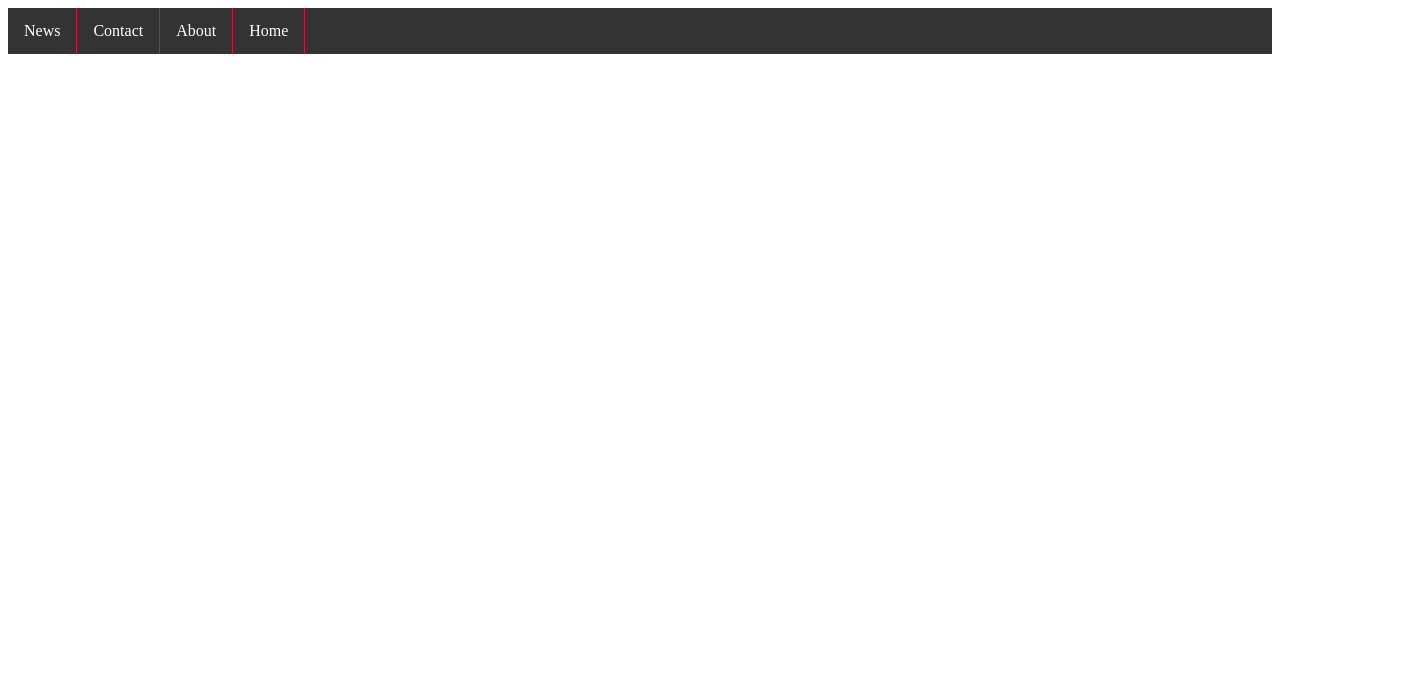
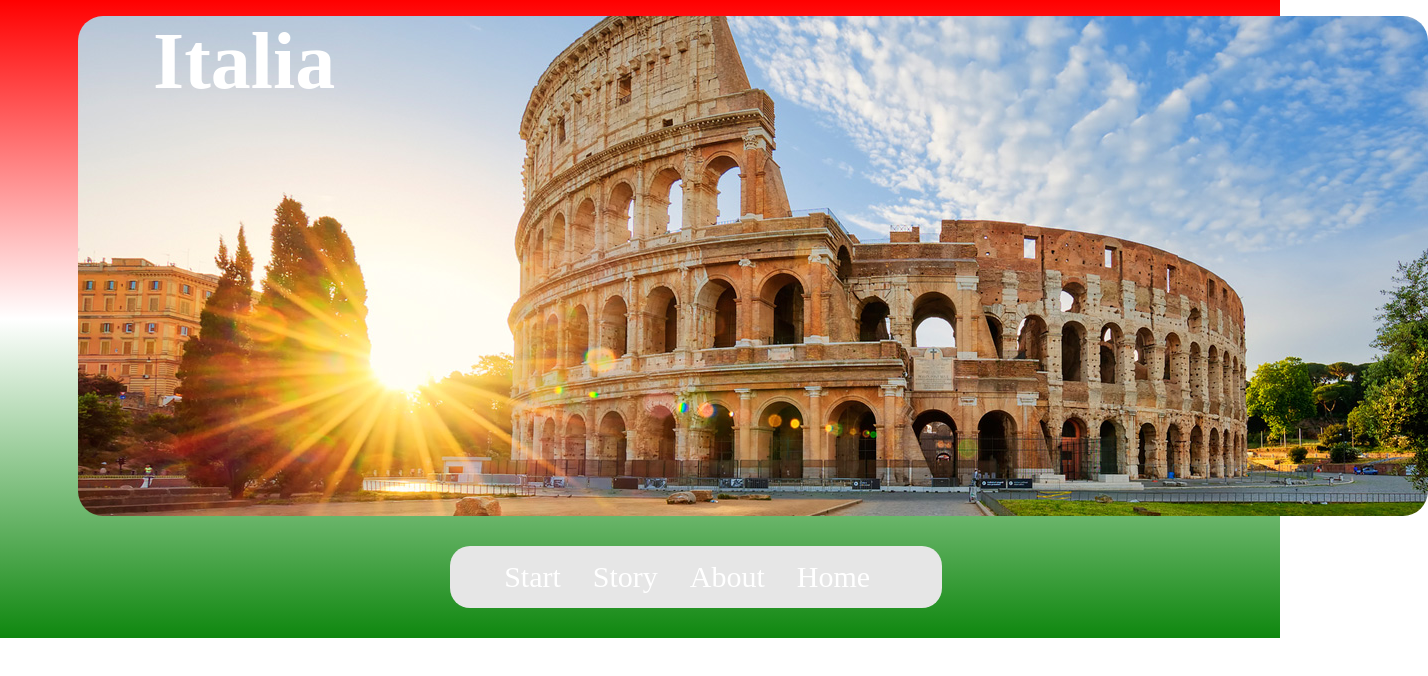
Before and after one commit to DWeb2019/TPC-1, a plain HTML site: page index.html in a window 1280 px wide. Shown: the whole page, 1428 px wide, since content can reach past the window. Drawn offline with Linux system fonts and the light colour scheme.

Commit message:
Header and NavBar Improvements

```diff
--- a/Css/stylesheet.css
+++ b/Css/stylesheet.css
@@ -1,14 +1,17 @@
 ul {
     list-style-type: none;
-    margin: 0;
-    padding: 0;
+    margin-left:35%;
     overflow: hidden;
-    background-color: #333;
+    background-color: #e6e6e6;
+    position: sticky;
+    border-radius: 20px;
+    width: 12cm;
+    font-size: 30px;
+    padding-left: 1cm;
 }
 
 li{
     float: left;
-    border-right:1px solid  crimson
 }
 
 li a {
@@ -22,3 +25,25 @@ li a {
 li a:hover {
     background-color: #111;
 }
+
+body{
+    background: linear-gradient(to bottom, red 0%, #ffffff 50%,green 103%);
+    background-repeat: no-repeat;
+    color: white;
+}
+#header{
+    margin-left: 5.5%;
+    margin-top: -1cm;
+    margin-bottom: .5cm;
+    border-radius: 25px;
+    font-size:40px;
+    background: url('../Img/italia.jpg');
+    background-position: left top;
+    background-repeat: no-repeat;
+    width: 1350px;
+    height: 500px;
+}
+
+#pgTitle{
+    margin-left: 2cm;
+}
--- a/index.html
+++ b/index.html
@@ -8,11 +8,15 @@
     <title>TPC 1 Italia </title>
 </head>
 <body>
+        <div id="header">
+            <h1 id ="pgTitle">Italia</h1>
+        </div>
+
         <ul>
-            <li><a href="#news">News</a></li>
-            <li><a href="#contact">Contact</a></li>
+            <li><a href="#news">Start</a></li>
+            <li><a href="#contact">Story</a></li>
             <li><a href="#about">About</a></li>
-            <li><a class="active" href="#home">Home</a></li>
+            <li><a href="#home">Home</a></li>
         </ul>
 </body>
 </html>
```
Also changed, not shown: Img/italia.jpg (added).
